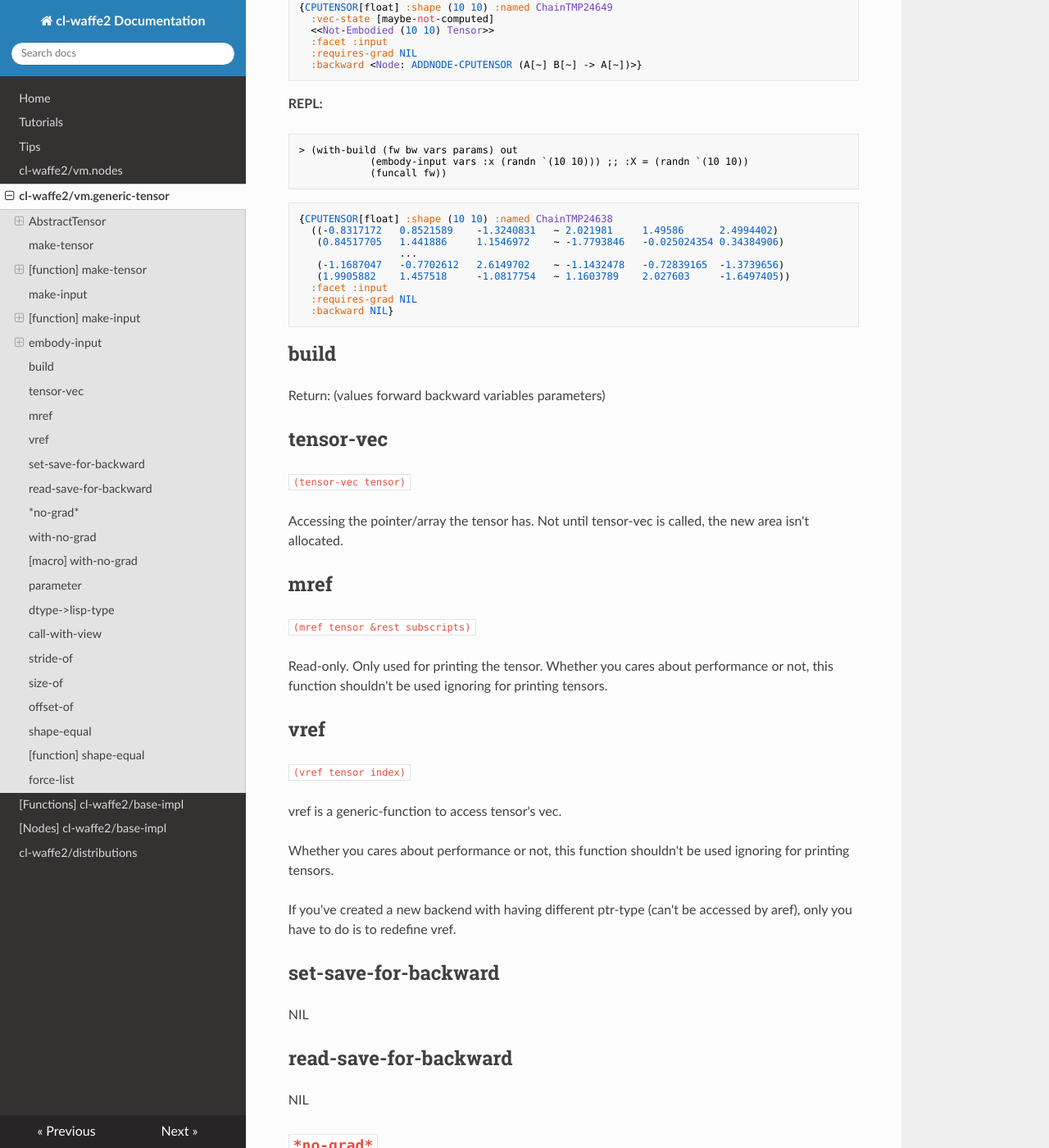
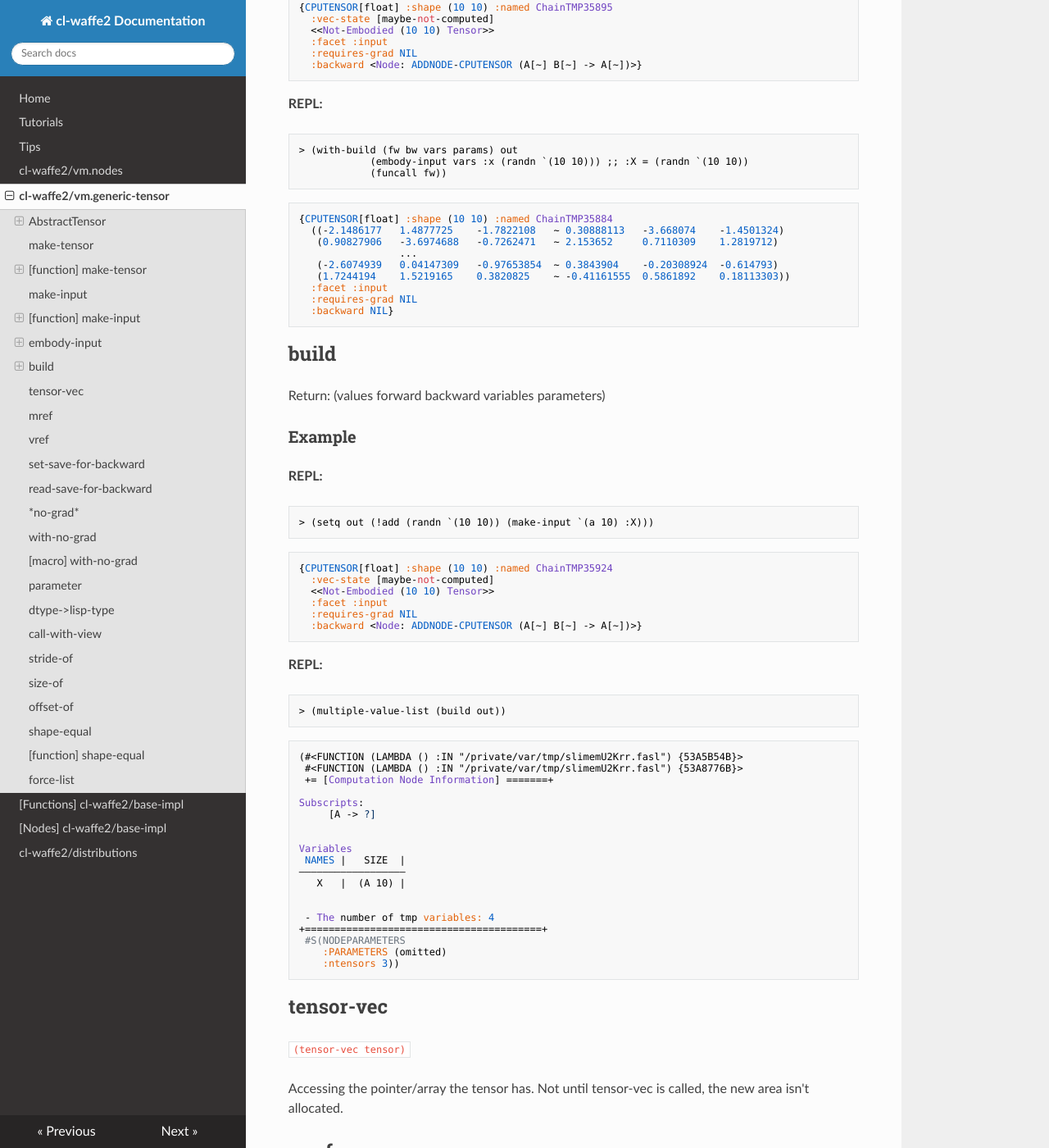
Before and after one commit to hikettei/cl-waffe2, an MkDocs documentation site: the page built from docs/cl-waffe2-docs/docs/generic-tensor.md, in a window 1280 px wide and 1400 px high, scrolled down 5636 px. Shown: the whole window at 82% size. Built offline with MkDocs 1.6.1, drawn with Linux system fonts in a browser that asks for light colours; nearby versions of some CDN libraries; some of the changed text lies outside the part shown.

Commit message:
[update] docs

````diff
--- a/docs/cl-waffe2-docs/docs/generic-tensor.md
+++ b/docs/cl-waffe2-docs/docs/generic-tensor.md
@@ -248,7 +248,7 @@ The InputTensor named with a keyword is called `not-embodied tensor`, and can be
 > (setq out (!add (randn `(10 10)) (make-input `(a 10) :x)))
 ```
 ```
-{CPUTENSOR[float] :shape (10 10) :named ChainTMP24649
+{CPUTENSOR[float] :shape (10 10) :named ChainTMP35895
   :vec-state [maybe-not-computed]
   <<Not-Embodied (10 10) Tensor>>
   :facet :input
@@ -263,12 +263,12 @@ The InputTensor named with a keyword is called `not-embodied tensor`, and can be
             (funcall fw))
 ```
 ```
-{CPUTENSOR[float] :shape (10 10) :named ChainTMP24638
-  ((-0.8317172   0.8521589    -1.3240831   ~ 2.021981     1.49586      2.4994402)
-   (0.84517705   1.441886     1.1546972    ~ -1.7793846   -0.025024354 0.34384906)
+{CPUTENSOR[float] :shape (10 10) :named ChainTMP35884
+  ((-2.1486177   1.4877725    -1.7822108   ~ 0.30888113   -3.668074    -1.4501324)
+   (0.90827906   -3.6974688   -0.7262471   ~ 2.153652     0.7110309    1.2819712)
                  ...
-   (-1.1687047   -0.7702612   2.6149702    ~ -1.1432478   -0.72839165  -1.3739656)
-   (1.9905882    1.457518     -1.0817754   ~ 1.1603789    2.027603     -1.6497405))
+   (-2.6074939   0.04147309   -0.97653854  ~ 0.3843904    -0.20308924  -0.614793)
+   (1.7244194    1.5219165    0.3820825    ~ -0.41161555  0.5861892    0.18113303))
   :facet :input
   :requires-grad NIL
   :backward NIL}
@@ -277,6 +277,46 @@ The InputTensor named with a keyword is called `not-embodied tensor`, and can be
 ## build
 Return:
     (values forward backward variables parameters)
+###Example
+**REPL:**
+```lisp
+> (setq out (!add (randn `(10 10)) (make-input `(a 10) :X)))
+```
+```
+{CPUTENSOR[float] :shape (10 10) :named ChainTMP35924
+  :vec-state [maybe-not-computed]
+  <<Not-Embodied (10 10) Tensor>>
+  :facet :input
+  :requires-grad NIL
+  :backward <Node: ADDNODE-CPUTENSOR (A[~] B[~] -> A[~])>}
+```
+
+**REPL:**
+```lisp
+> (multiple-value-list (build out))
+```
+```
+(#<FUNCTION (LAMBDA () :IN "/private/var/tmp/slimemU2Krr.fasl") {53A5B54B}>
+ #<FUNCTION (LAMBDA () :IN "/private/var/tmp/slimemU2Krr.fasl") {53A8776B}>
+ += [Computation Node Information] =======+
+
+Subscripts:
+     [A -> ?]
+
+
+Variables
+ NAMES |   SIZE  |
+––––––––––––––––––
+   X   |  (A 10) |
+
+
+ - The number of tmp variables: 4
++========================================+
+ #S(NODEPARAMETERS
+    :PARAMETERS (omitted)
+    :ntensors 3))
+```
+
 ## tensor-vec
 
 `(tensor-vec tensor)`
````
Also changed, not shown: other parts of docs/cl-waffe2-docs/docs/generic-tensor.md (+1 -1 lines), 1 other file.
